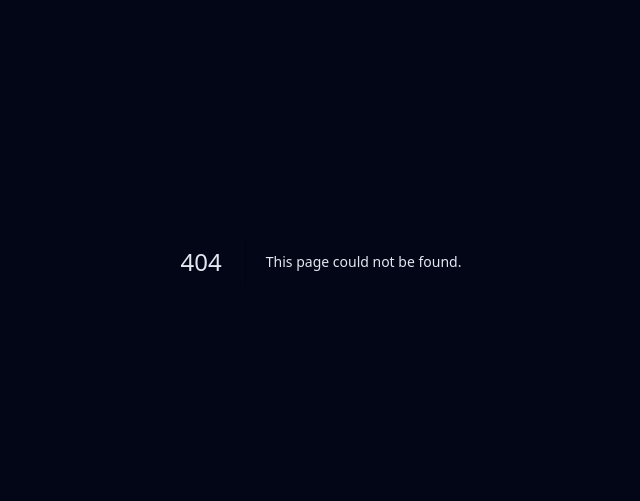
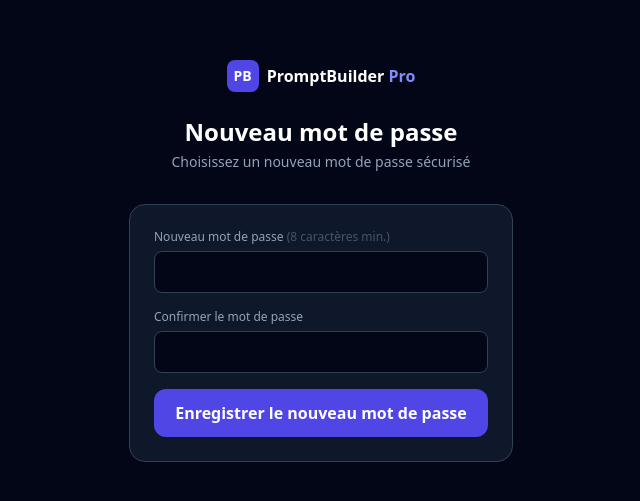
Before and after one commit to francky545454/promptbuilder-saas, a Next.js app: page /auth/update-password in a window 1280 px wide. Before the commit this address had no page. Shown: the part 139-640 px from the top of the page, without its empty margins (319-959 px from the left). Built offline with nearby package versions, Linux system fonts and the light colour scheme; no server answers.

Commit message:
Add password reset flow

```diff
--- a/app/auth/login/page.tsx
+++ b/app/auth/login/page.tsx
@@ -68,6 +68,11 @@ export default function Login() {
               theme="dark"
             />
           </div>
+          <div className="text-right">
+            <Link href="/auth/reset-password" className="text-xs text-slate-500 hover:text-indigo-400 transition-colors">
+              Mot de passe oublié ?
+            </Link>
+          </div>
           <button type="submit" disabled={loading || !captchaToken}
             className="w-full bg-indigo-600 hover:bg-indigo-500 disabled:bg-slate-700 disabled:text-slate-500 text-white font-semibold py-3 rounded-xl transition-colors">
             {loading ? 'Connexion...' : 'Se connecter'}
--- /dev/null
+++ b/app/auth/reset-password/page.tsx
@@ -0,0 +1,72 @@
+'use client'
+import { useState } from 'react'
+import { createClient } from '@/lib/supabase/client'
+import Link from 'next/link'
+
+export default function ResetPassword() {
+  const [email, setEmail] = useState('')
+  const [loading, setLoading] = useState(false)
+  const [sent, setSent] = useState(false)
+  const [error, setError] = useState('')
+  const supabase = createClient()
+
+  async function handleSubmit(e: React.FormEvent) {
+    e.preventDefault()
+    setLoading(true)
+    setError('')
+    const { error } = await supabase.auth.resetPasswordForEmail(email, {
+      redirectTo: `${location.origin}/auth/update-password`
+    })
+    if (error) { setError(error.message); setLoading(false) }
+    else { setSent(true); setLoading(false) }
+  }
+
+  if (sent) {
+    return (
+      <div className="min-h-screen flex items-center justify-center px-4 bg-slate-950">
+        <div className="w-full max-w-sm text-center">
+          <div className="w-20 h-20 bg-indigo-900/30 border border-indigo-500/30 rounded-full flex items-center justify-center text-4xl mx-auto mb-6">📧</div>
+          <h1 className="text-2xl font-bold text-white mb-3">Email envoyé</h1>
+          <p className="text-slate-400 mb-2">Un lien de réinitialisation a été envoyé à</p>
+          <p className="text-white font-semibold mb-6">{email}</p>
+          <p className="text-slate-500 text-sm mb-8">Cliquez sur le lien dans l'email pour choisir un nouveau mot de passe. Vérifiez vos spams si vous ne le recevez pas.</p>
+          <Link href="/auth/login" className="text-indigo-400 hover:text-indigo-300 text-sm">
+            ← Retour à la connexion
+          </Link>
+        </div>
+      </div>
+    )
+  }
+
+  return (
+    <div className="min-h-screen flex items-center justify-center px-4 bg-slate-950">
+      <div className="w-full max-w-sm">
+        <div className="text-center mb-8">
+          <Link href="/" className="inline-flex items-center gap-2 mb-6">
+            <div className="w-8 h-8 bg-indigo-600 rounded-lg flex items-center justify-center font-bold text-sm text-white">PB</div>
+            <span className="font-bold text-white">PromptBuilder <span className="text-indigo-400">Pro</span></span>
+          </Link>
+          <h1 className="text-2xl font-bold text-white">Mot de passe oublié</h1>
+          <p className="text-slate-400 text-sm mt-1">Entrez votre email pour recevoir un lien de réinitialisation</p>
+        </div>
+
+        <form onSubmit={handleSubmit} className="bg-slate-900 border border-slate-700 rounded-2xl p-6 space-y-4">
+          {error && <div className="bg-red-950/50 border border-red-500/50 text-red-300 text-sm rounded-lg px-4 py-3">{error}</div>}
+          <div>
+            <label className="block text-xs text-slate-400 mb-1.5">Email</label>
+            <input type="email" value={email} onChange={e => setEmail(e.target.value)} required
+              className="w-full bg-slate-950 border border-slate-700 rounded-lg px-3 py-2.5 text-slate-100 text-sm placeholder-slate-600 focus:ring-1 focus:ring-indigo-500 focus:outline-none" />
+          </div>
+          <button type="submit" disabled={loading}
+            className="w-full bg-indigo-600 hover:bg-indigo-500 disabled:bg-slate-700 disabled:text-slate-500 text-white font-semibold py-3 rounded-xl transition-colors">
+            {loading ? 'Envoi...' : 'Envoyer le lien'}
+          </button>
+        </form>
+
+        <p className="text-center text-sm text-slate-500 mt-4">
+          <Link href="/auth/login" className="text-indigo-400 hover:text-indigo-300">← Retour à la connexion</Link>
+        </p>
+      </div>
+    </div>
+  )
+}
--- /dev/null
+++ b/app/auth/update-password/page.tsx
@@ -0,0 +1,58 @@
+'use client'
+import { useState } from 'react'
+import { createClient } from '@/lib/supabase/client'
+import { useRouter } from 'next/navigation'
+import Link from 'next/link'
+
+export default function UpdatePassword() {
+  const [password, setPassword] = useState('')
+  const [confirm, setConfirm] = useState('')
+  const [loading, setLoading] = useState(false)
+  const [error, setError] = useState('')
+  const router = useRouter()
+  const supabase = createClient()
+
+  async function handleSubmit(e: React.FormEvent) {
+    e.preventDefault()
+    if (password.length < 8) { setError('Le mot de passe doit contenir au moins 8 caractères'); return }
+    if (password !== confirm) { setError('Les mots de passe ne correspondent pas'); return }
+    setLoading(true)
+    setError('')
+    const { error } = await supabase.auth.updateUser({ password })
+    if (error) { setError(error.message); setLoading(false) }
+    else { router.push('/dashboard') }
+  }
+
+  return (
+    <div className="min-h-screen flex items-center justify-center px-4 bg-slate-950">
+      <div className="w-full max-w-sm">
+        <div className="text-center mb-8">
+          <Link href="/" className="inline-flex items-center gap-2 mb-6">
+            <div className="w-8 h-8 bg-indigo-600 rounded-lg flex items-center justify-center font-bold text-sm text-white">PB</div>
+            <span className="font-bold text-white">PromptBuilder <span className="text-indigo-400">Pro</span></span>
+          </Link>
+          <h1 className="text-2xl font-bold text-white">Nouveau mot de passe</h1>
+          <p className="text-slate-400 text-sm mt-1">Choisissez un nouveau mot de passe sécurisé</p>
+        </div>
+
+        <form onSubmit={handleSubmit} className="bg-slate-900 border border-slate-700 rounded-2xl p-6 space-y-4">
+          {error && <div className="bg-red-950/50 border border-red-500/50 text-red-300 text-sm rounded-lg px-4 py-3">{error}</div>}
+          <div>
+            <label className="block text-xs text-slate-400 mb-1.5">Nouveau mot de passe <span className="text-slate-600">(8 caractères min.)</span></label>
+            <input type="password" value={password} onChange={e => setPassword(e.target.value)} required minLength={8}
+              className="w-full bg-slate-950 border border-slate-700 rounded-lg px-3 py-2.5 text-slate-100 text-sm focus:ring-1 focus:ring-indigo-500 focus:outline-none" />
+          </div>
+          <div>
+            <label className="block text-xs text-slate-400 mb-1.5">Confirmer le mot de passe</label>
+            <input type="password" value={confirm} onChange={e => setConfirm(e.target.value)} required
+              className="w-full bg-slate-950 border border-slate-700 rounded-lg px-3 py-2.5 text-slate-100 text-sm focus:ring-1 focus:ring-indigo-500 focus:outline-none" />
+          </div>
+          <button type="submit" disabled={loading}
+            className="w-full bg-indigo-600 hover:bg-indigo-500 disabled:bg-slate-700 disabled:text-slate-500 text-white font-semibold py-3 rounded-xl transition-colors">
+            {loading ? 'Mise à jour...' : 'Enregistrer le nouveau mot de passe'}
+          </button>
+        </form>
+      </div>
+    </div>
+  )
+}
```
